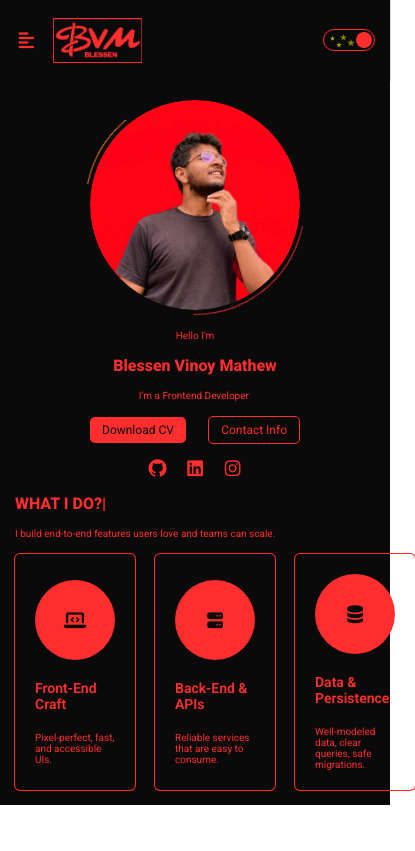
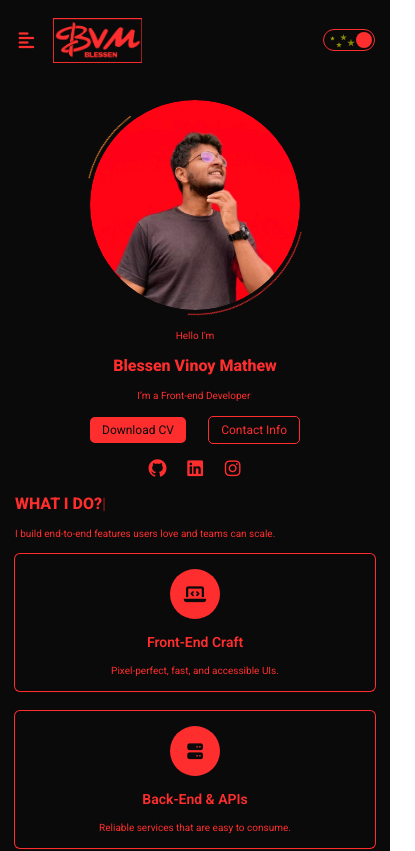
Before and after one commit to Blessen25/Portfolio_BVM, a React (Vite) app in the folder frontend/portfolio/: page / in a window 390 px wide. Shown: the top 851 px of the page, 415 px wide, since content can reach past the window. Built offline with nearby package versions, Linux system fonts and the light colour scheme.

Commit message:
Commited Changes

```diff
--- a/frontend/portfolio/src/components/About_comp/about.css
+++ b/frontend/portfolio/src/components/About_comp/about.css
@@ -13,6 +13,15 @@
     gap: 20px;
 }
 
+@media screen and (max-width: 991px) {
+
+    .aboutcarddivparent {
+
+        flex-direction: column;
+        align-items: center;
+    }
+}
+
 @media screen and (max-width: 575px) {
 
     .aboutdivtitle {
--- a/frontend/portfolio/src/components/About_comp/about.tsx
+++ b/frontend/portfolio/src/components/About_comp/about.tsx
@@ -17,6 +17,7 @@ const AboutComp:React.FC<HeaderProps> = ({darkMode, setDarkMode}) => {
                     <AboutcardComponent darkMode={darkMode} setDarkMode={setDarkMode} className="fa-solid fa-server" h1text="Back-End & APIs" ptext="Reliable services that are easy to consume."/>
                     <AboutcardComponent darkMode={darkMode} setDarkMode={setDarkMode} className="fa-solid fa-database" h1text="Data & Persistence" ptext="Well-modeled data, clear queries, safe migrations."/>
                 </div>
+                <p className={`ptext ${darkMode ? 'darkmodetext' : 'lightmodetext'}`}>I’m a full-stack developer with a passion for front-end craft. I design and build responsive, accessible interfaces using HTML, CSS, React and Bootstrap, and round them out with reliable back-end services in Django/Python and SQL. I love turning ideas into clean, performant, user-first web experiences.</p>
             </div>
         </>
     )
--- a/frontend/portfolio/src/components/extras.css
+++ b/frontend/portfolio/src/components/extras.css
@@ -8,7 +8,7 @@
 
 .aboutcarddiv {
 
-    width: 400px;
+    width: 100%;
     border-radius: 5px;
     padding: 20px;
     display: flex;
@@ -17,6 +17,7 @@
     justify-content: center;
     transition: all .7s;
     gap: 20px;
+    text-align: center;
 }
 
 .cardiconround {
@@ -52,12 +53,31 @@
    box-shadow: rgba(0, 0, 0, 0.02) 0px 1px 3px 0px, rgba(27, 31, 35, 0.15) 0px 0px 0px 1px;
 }
 
+@media screen and (max-width: 991px) {
+
+    .aboutcarddiv {
+
+        width: 450px;
+    }
+}
+
 @media screen and (max-width: 767px) {
 
     .buttonnormal {
 
         padding: 8px 16px;
         font-size: 14px;
+    }
+
+    .aboutcarddiv {
+
+        width: 100%;
+    }
+
+    .cardiconround {
+
+        width: 60px;
+        height: 60px;
     }
 }
 
@@ -68,4 +88,16 @@
         padding: 6px 12px;
         font-size: 12px;
     }
+
+    .cardiconround {
+
+        width: 50px;
+        height: 50px;
+    }
+
+    .aboutcarddiv {
+
+        gap: 15px;
+        padding: 15px;
+    }
 }
--- a/frontend/portfolio/src/components/extras.tsx
+++ b/frontend/portfolio/src/components/extras.tsx
@@ -10,8 +10,8 @@ export const AutoType: React.FC = () => {
   const titles = useMemo(
     () => [
       "Software Developer",
-      "Frontend Developer",
-      "Backend Developer",
+      "Front-end Developer",
+      "Back-end Developer",
       "Full-Stack Developer",
     ],
     []
```
